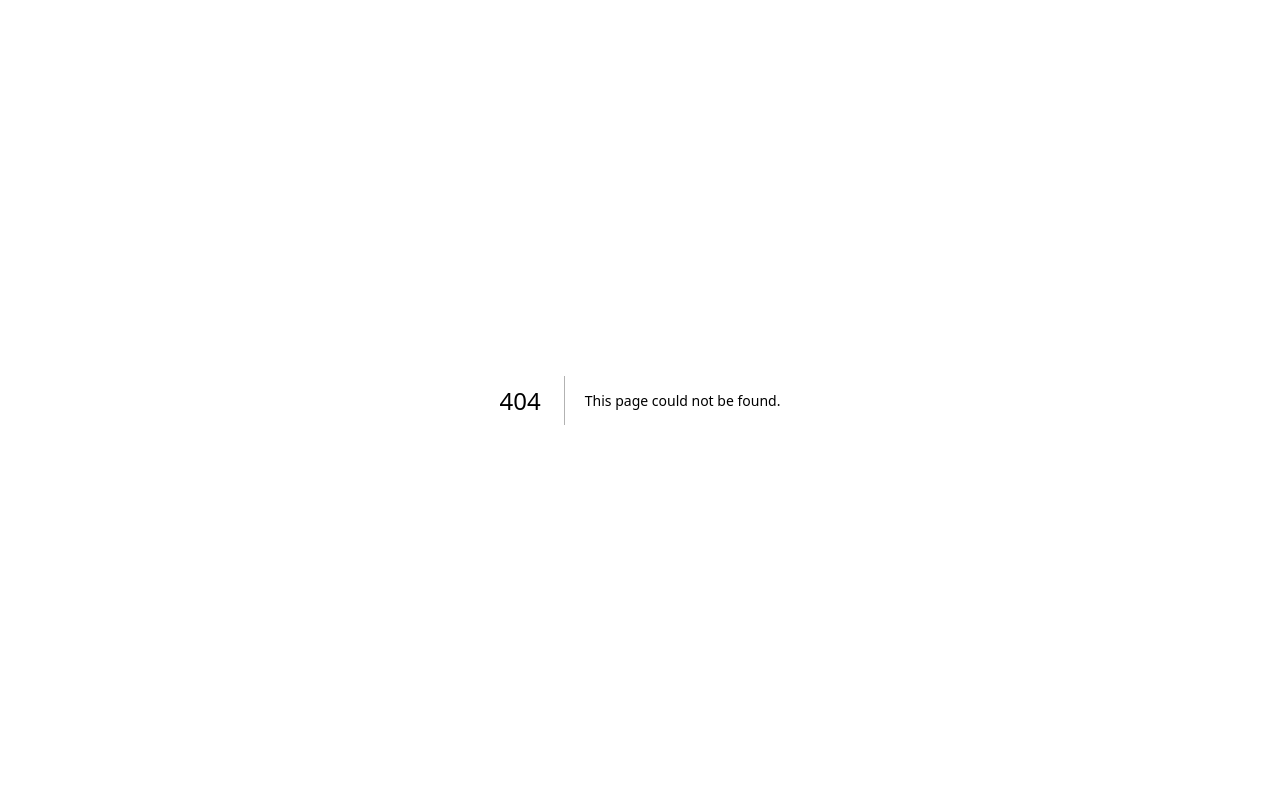
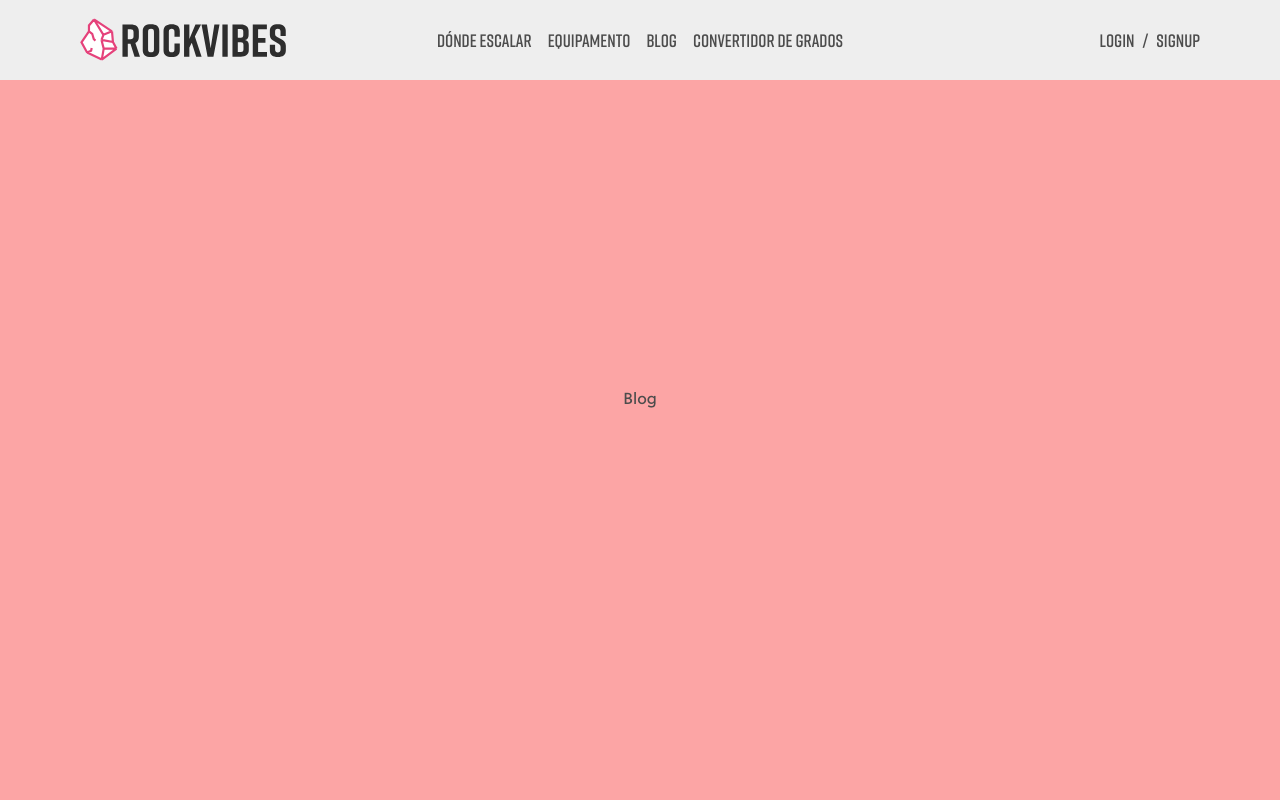
Before and after one commit to xpilasi/rockvibes, a Next.js app: page /blog in a window 1280 px wide. Before the commit this address had no page. Shown: the top 800 px of the page. Built offline with nearby package versions, Linux system fonts and the light colour scheme.

Commit message:
routes ok

```diff
--- a/package.json
+++ b/package.json
@@ -9,9 +9,10 @@
     "lint": "next lint"
   },
   "dependencies": {
+    "next": "14.2.13",
     "react": "^18",
     "react-dom": "^18",
-    "next": "14.2.13"
+    "react-router-dom": "^6.27.0"
   },
   "devDependencies": {
     "postcss": "^8",
--- /dev/null
+++ b/src/app/Layout.jsx
@@ -0,0 +1,20 @@
+'use client'
+import { useState } from 'react'
+import React from 'react'
+import Nav from './screens/Nav'
+import Footer from './screens/Footer'
+
+const Layout = ({children}) => {
+
+    const [showMenu, setShowMenu] = useState(false);
+
+  return (
+    <div className="">
+    <Nav showMenu={showMenu} setShowMenu={setShowMenu} />
+    {children}
+    <Footer />
+  </div>
+  )
+}
+
+export default Layout
--- /dev/null
+++ b/src/app/blog/page.jsx
@@ -0,0 +1,19 @@
+import React from 'react';
+import Layout from '../Layout.jsx'
+
+const page = () => {
+  return (
+    <Layout>
+    <div className="">
+
+      <div className='lg:min-h-screen   min-h-[calc(100vh-4rem)]   text-base text-textMainText bg-red-300  w-full flex flex-col justify-center items-center align-middle'>
+       Blog</div>
+
+
+    </div>
+    </Layout>
+  );
+
+}
+
+export default page
--- /dev/null
+++ b/src/app/grades-converter/page.jsx
@@ -0,0 +1,18 @@
+import React from 'react'
+import Layout from '../Layout.jsx'
+
+const page = () => {
+  return (
+    <Layout>
+    <div className="">
+
+      <div className='lg:min-h-screen   min-h-[calc(100vh-4rem)]   text-base text-textMainText bg-red-300  w-full flex flex-col justify-center items-center align-middle'>
+       Convertidor de Grados</div>
+
+
+    </div>
+    </Layout>
+  )
+}
+
+export default page
--- a/src/app/layout.js
+++ b/src/app/layout.js
@@ -1,6 +1,7 @@
 
 import localFont from "next/font/local";
 import "./globals.css";
+
 
 
 
@@ -10,6 +11,9 @@ export const metadata = {
 };
 
 export default function RootLayout({ children }) {
+
+
+
   return (
     <html lang="en">
       <body
@@ -17,7 +21,9 @@ export default function RootLayout({ children }) {
 
           `}
       >
+
         {children}
+
       </body>
     </html>
   );
--- a/src/app/page.js
+++ b/src/app/page.js
@@ -4,18 +4,18 @@ import Nav from "./screens/Nav";
 import MainDefault from "./screens/MainDefault";
 import Footer from "./screens/Footer";
 import { useState } from "react";
+import Layout from './Layout.jsx'
+
 
 export default function Home() {
 
-  const [showMenu,setShowMenu] = useState(false);
+
 
   return (
-    <div className="">
-      <Nav
-        showMenu={showMenu} setShowMenu={setShowMenu}
-      />
+    <Layout className="">
+
       <MainDefault/>
-      <Footer/>
-    </div>
+
+    </Layout>
   );
 }
--- a/src/app/screens/components/menu/MenuDesk.jsx
+++ b/src/app/screens/components/menu/MenuDesk.jsx
@@ -7,10 +7,10 @@ const MenuDesk = () => {
   return (
     <div>
       <ul className='flex lg:flex-row flex-col justify-center items-center  '>
-        <li className='py-2 lg:py-0 px-2 hover:text-textBigTitlePink transition-all duration-200 ease-in-out '><Link href='#'>Dónde escalar</Link></li>
-        <li className='py-2 lg:py-0 px-2 hover:text-textBigTitlePink transition-all duration-200 ease-in-out '><Link href='#'>Equipamento</Link></li>
-        <li className='py-2 lg:py-0 px-2 hover:text-textBigTitlePink transition-all duration-200 ease-in-out '><Link href='#'>Blog</Link></li>
-        <li className='py-2 lg:py-0 px-2 hover:text-textBigTitlePink transition-all duration-200 ease-in-out '><Link href='#'>Convertidor de Grados</Link></li>
+        <li className='py-2 lg:py-0 px-2 hover:text-textBigTitlePink transition-all duration-200 ease-in-out '><Link href='/where-to-climb'>Dónde escalar</Link></li>
+        <li className='py-2 lg:py-0 px-2 hover:text-textBigTitlePink transition-all duration-200 ease-in-out '><Link href='/'>Equipamento</Link></li>
+        <li className='py-2 lg:py-0 px-2 hover:text-textBigTitlePink transition-all duration-200 ease-in-out '><Link href='/blog'>Blog</Link></li>
+        <li className='py-2 lg:py-0 px-2 hover:text-textBigTitlePink transition-all duration-200 ease-in-out '><Link href='/grades-converter'>Convertidor de Grados</Link></li>
 
         </ul>
     </div>
--- /dev/null
+++ b/src/app/where-to-climb/page.jsx
@@ -0,0 +1,22 @@
+'use client'
+import React from 'react'
+import Nav from '../screens/Nav';
+import Footer
+ from '../screens/Footer';
+ import Layout from '../Layout.jsx'
+const DondeEscalar = () => {
+  return (
+    <Layout>
+    <div className="">
+
+      <div className='lg:min-h-screen   min-h-[calc(100vh-4rem)]   text-base text-textMainText bg-red-300  w-full flex flex-col justify-center items-center align-middle'>
+       Dónde escalar</div>
+
+
+    </div>
+    </Layout>
+  );
+
+}
+
+export default DondeEscalar
```
Also changed, not shown: 1 other file (tests, documents, lock files or other folders).
